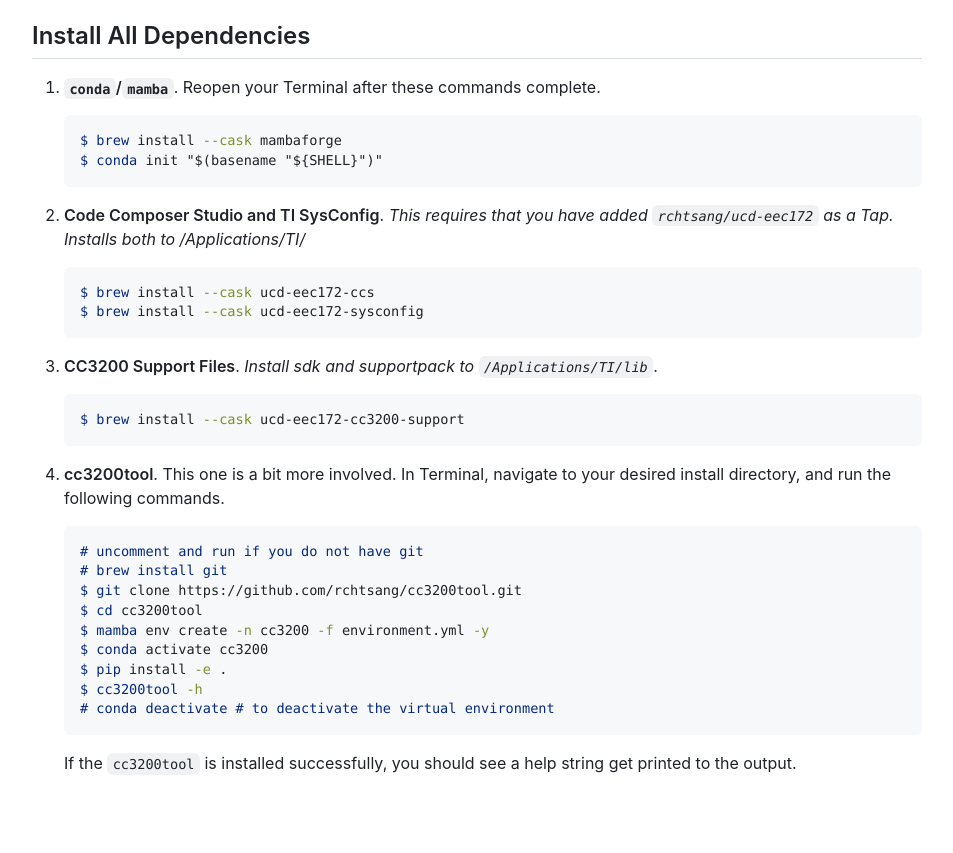
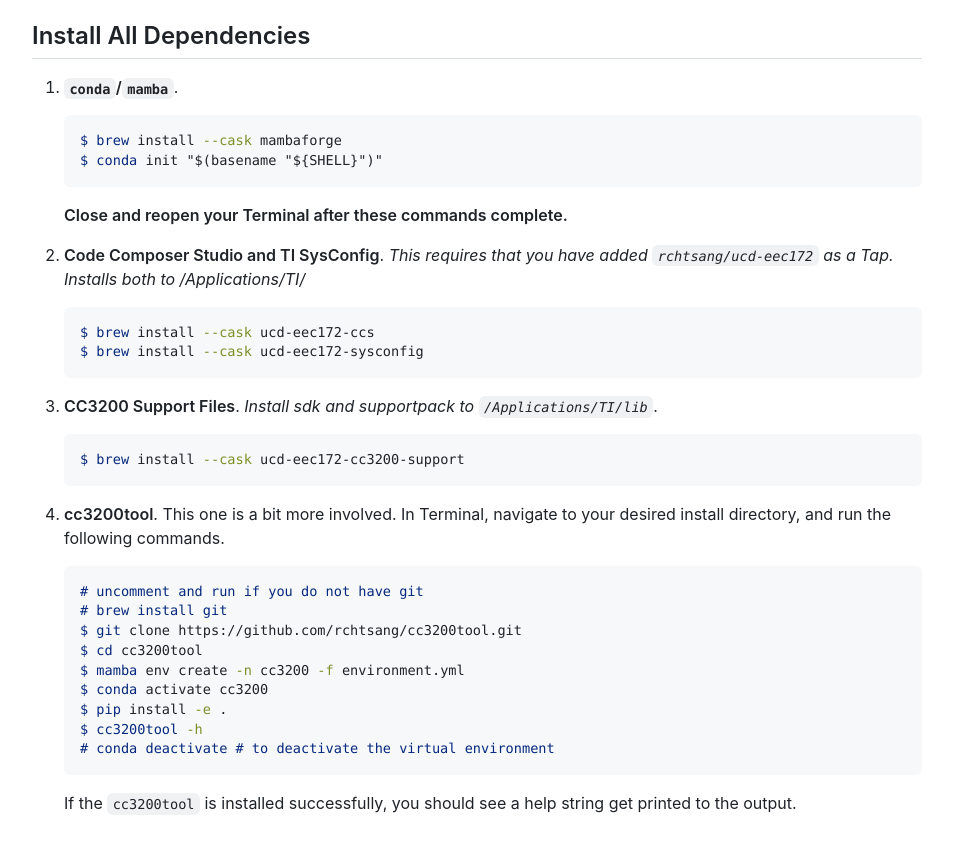
Before and after one commit to rchtsang/ucd-eec172-public, a plain HTML site: page labs/lab-setup.html in a window 1280 px wide. Shown: the part 6693-7546 px from the top of the page, without its empty margins (163-1116 px from the left). Drawn offline with Linux system fonts and the light colour scheme.

Commit message:
small clarification on macos instructions

```diff
--- a/labs/lab-setup.html
+++ b/labs/lab-setup.html
@@ -1415,11 +1415,12 @@ class="sourceCode console"><code class="sourceCode simpleconsole"><span id="cb3-
 </ol>
 <h2 id="install-all-dependencies">Install All Dependencies</h2>
 <ol type="1">
-<li><p><strong><code>conda</code>/<code>mamba</code></strong>. Reopen
-your Terminal after these commands complete.</p>
+<li><p><strong><code>conda</code>/<code>mamba</code></strong>.</p>
 <div class="sourceCode" id="cb4"><pre
 class="sourceCode console"><code class="sourceCode simpleconsole"><span id="cb4-1"><a href="#cb4-1" aria-hidden="true" tabindex="-1"></a><span class="fu">$ brew</span> install<span class="at"> --cask</span> mambaforge</span>
-<span id="cb4-2"><a href="#cb4-2" aria-hidden="true" tabindex="-1"></a><span class="fu">$ conda</span> init &quot;$(basename &quot;${SHELL}&quot;)&quot;</span></code></pre></div></li>
+<span id="cb4-2"><a href="#cb4-2" aria-hidden="true" tabindex="-1"></a><span class="fu">$ conda</span> init &quot;$(basename &quot;${SHELL}&quot;)&quot;</span></code></pre></div>
+<p><strong>Close and reopen your Terminal after these commands
+complete.</strong></p></li>
 <li><p><strong>Code Composer Studio and TI SysConfig</strong>. <em>This
 requires that you have added <code>rchtsang/ucd-eec172</code> as a Tap.
 Installs both to /Applications/TI/</em></p>
@@ -1438,7 +1439,7 @@ class="sourceCode console"><code class="sourceCode simpleconsole"><span id="cb7-
 <span id="cb7-2"><a href="#cb7-2" aria-hidden="true" tabindex="-1"></a><span class="fu"># brew install git</span></span>
 <span id="cb7-3"><a href="#cb7-3" aria-hidden="true" tabindex="-1"></a><span class="fu">$ git</span> clone https://github.com/rchtsang/cc3200tool.git</span>
 <span id="cb7-4"><a href="#cb7-4" aria-hidden="true" tabindex="-1"></a><span class="fu">$ cd</span> cc3200tool</span>
-<span id="cb7-5"><a href="#cb7-5" aria-hidden="true" tabindex="-1"></a><span class="fu">$ mamba</span> env create<span class="at"> -n</span> cc3200<span class="at"> -f</span> environment.yml<span class="at"> -y</span></span>
+<span id="cb7-5"><a href="#cb7-5" aria-hidden="true" tabindex="-1"></a><span class="fu">$ mamba</span> env create<span class="at"> -n</span> cc3200<span class="at"> -f</span> environment.yml</span>
 <span id="cb7-6"><a href="#cb7-6" aria-hidden="true" tabindex="-1"></a><span class="fu">$ conda</span> activate cc3200</span>
 <span id="cb7-7"><a href="#cb7-7" aria-hidden="true" tabindex="-1"></a><span class="fu">$ pip</span> install<span class="at"> -e</span> .</span>
 <span id="cb7-8"><a href="#cb7-8" aria-hidden="true" tabindex="-1"></a><span class="fu">$ cc3200tool</span><span class="at"> -h</span></span>
```
